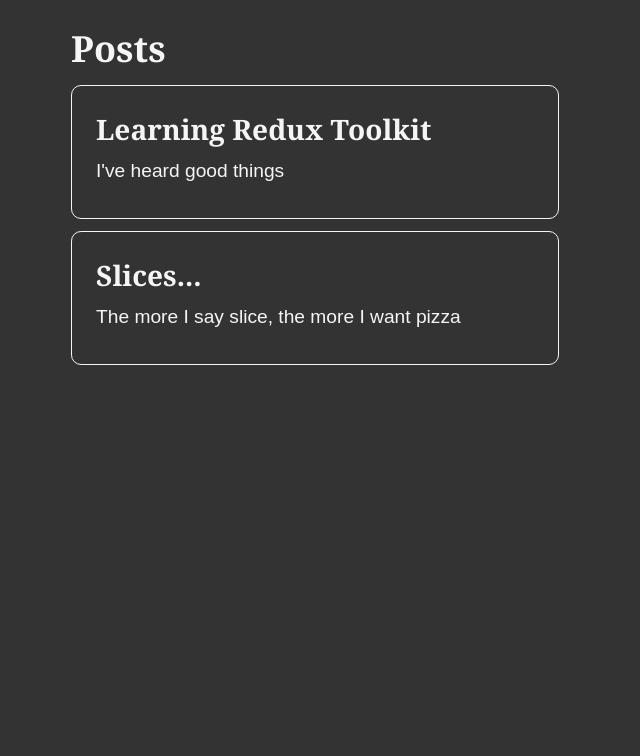
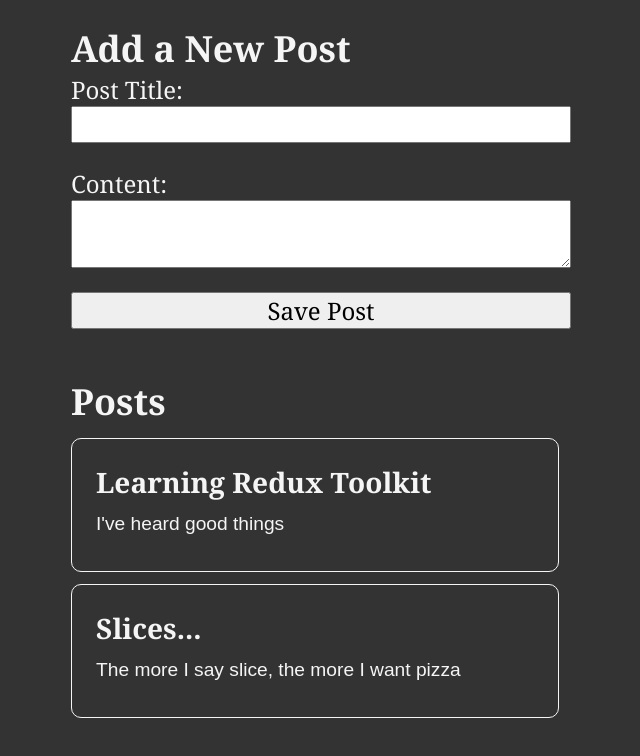
Before and after one commit to anastaok/react-redux-post-project, a React (Create React App) app: page / in a window 1280 px wide. Shown: the top 756 px of the page, without its empty margins (319-959 px from the left). Built offline with nearby package versions, Linux system fonts and the light colour scheme.

Commit message:
create addPostComponent and saving function

```diff
--- a/src/App.js
+++ b/src/App.js
@@ -1,8 +1,10 @@
+import AddPostForm from "./features/posts/AddPostForm";
 import PostsList from "./features/posts/PostsList";
 
 function App() {
   return (
     <main className="App">
+      <AddPostForm />
       <PostsList />
     </main>
   );
--- /dev/null
+++ b/src/features/posts/AddPostForm.js
@@ -0,0 +1,59 @@
+import { useState } from "react";
+import { useDispatch } from "react-redux";
+import { nanoid } from "@reduxjs/toolkit";
+
+import { postAdded } from "./postsSlice";
+
+const AddPostForm = () => {
+  const dispatch = useDispatch();
+
+  const [title, setTitle] = useState("");
+  const [content, setContent] = useState("");
+
+  const onTitleChanged = (e) => setTitle(e.target.value);
+  const onContentChanged = (e) => setContent(e.target.value);
+
+  const onSavePostClicked = () => {
+    if (title && content) {
+      dispatch(
+        postAdded({
+          id: nanoid(),
+          title,
+          content,
+        })
+      );
+      setTitle("");
+      setContent("");
+    }
+  };
+
+  return (
+    <section>
+      <h2>Add a New Post</h2>
+      <form>
+        <label htmlFor="postTitle">Post Title:</label>
+        <input
+          type="text"
+          id="postTitle"
+          name="postTitle"
+          value={title}
+          onChange={onTitleChanged}
+        />
+
+        <label htmlFor="postContent">Content:</label>
+        <textarea
+          id="postContent"
+          name="postContent"
+          value={content}
+          onChange={onContentChanged}
+        />
+
+        <button type="button" onClick={onSavePostClicked}>
+          Save Post
+        </button>
+      </form>
+    </section>
+  );
+};
+
+export default AddPostForm;
--- a/src/features/posts/postsSlice.js
+++ b/src/features/posts/postsSlice.js
@@ -7,7 +7,7 @@
     content: "I've heard good things",
   },
   {
-    id: "1",
+    id: "2",
     title: "Slices...",
     content: "The more I say slice, the more I want pizza",
   },
@@ -16,9 +16,15 @@
 const postsSlice = createSlice({
   name: "posts",
   initialState,
-  reducers: {},
+  reducers: {
+    postAdded(state, action) {
+      state.push(action.payload);
+    },
+  },
 });
 
 export const selectAllPosts = (state) => state.posts;
 
+export const { postAdded } = postsSlice.actions;
+
 export default postsSlice.reducer;
```
